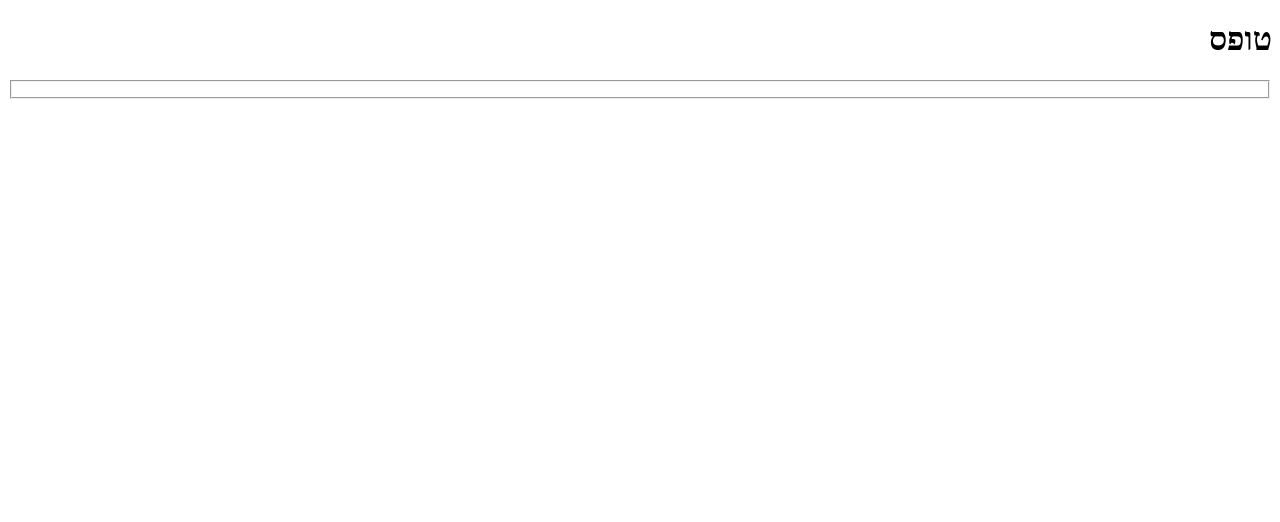
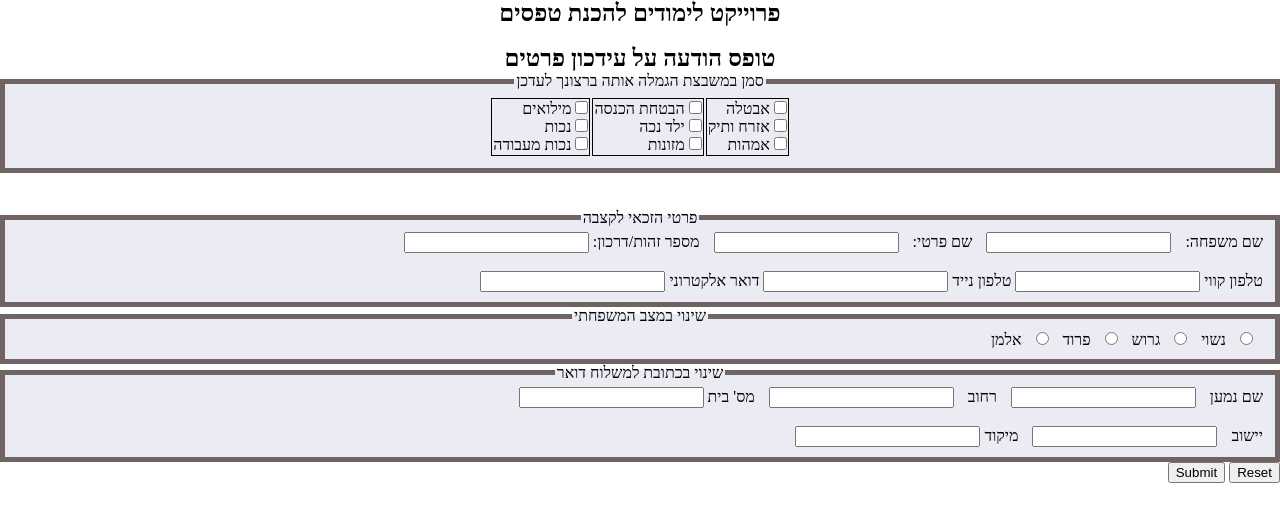
Before and after one commit to rapha-a-b/formal-forms, a plain HTML site: page form2.html in a window 1280 px wide. Drawn offline with Linux system fonts and the light colour scheme.

Commit message:
added 2nd form

```diff
--- a/form2.html
+++ b/form2.html
@@ -4,10 +4,173 @@
     <meta charset="UTF-8" />
     <meta http-equiv="X-UA-Compatible" content="IE=edge" />
     <meta name="viewport" content="width=device-width, initial-scale=1.0" />
+    <link rel="stylesheet" href="styles.css" />
     <title>Document</title>
   </head>
   <body dir="rtl">
-    <h1>טופס</h1>
-    <fieldset></fieldset>
+    <h2>פרוייקט לימודים להכנת טפסים</h2>
+    <br />
+    <h2>טופס הודעה על עידכון פרטים</h2>
+    <form action="https://formspree.io/f/mayzwwqo" method="POST">
+      <fieldset>
+        <legend>סמן במשבצת הגמלה אותה ברצונך לעדכן</legend>
+        <table>
+          <tr>
+            <td>
+              <input
+                type="checkbox"
+                name="unemployment"
+                id="unemployment"
+                value="unemployment"
+              />
+              <label for="unemployment">אבטלה</label>
+              <br />
+              <input
+                type="checkbox"
+                name="senior-citizen"
+                id="senior-citizen"
+                value="senior-citizen"
+              />
+              <label for="senior-citizen">אזרח ותיק</label>
+              <br />
+              <input
+                type="checkbox"
+                name="moterhood"
+                id="moterhood"
+                value="moterhood"
+              />
+              <label for="moterhood">אמהות</label>
+            </td>
+            <td>
+              <input
+                type="checkbox"
+                name="income-help"
+                id="income-help"
+                value="income-help"
+              />
+              <label for="income-help">הבטחת הכנסה</label>
+              <br />
+              <input
+                type="checkbox"
+                name="child-disability"
+                id="child-disability"
+                value="child-disability"
+              />
+              <label for="child-disability">ילד נכה</label>
+              <br />
+              <input
+                type="checkbox"
+                name="alimony"
+                id="alimony"
+                value="alimony"
+              />
+              <label for="alimony">מזונות</label>
+            </td>
+            <td>
+              <input
+                type="checkbox"
+                name="reserves"
+                id="reserves"
+                value="reserves"
+              />
+              <label for="reserves">מילואים</label>
+              <br />
+              <input
+                type="checkbox"
+                name="disability"
+                id="disability"
+                value="disability"
+              />
+              <label for="disability">נכות</label>
+              <br />
+              <input
+                type="checkbox"
+                name="work-disability"
+                id="work-disability"
+                value="work-disability"
+              />
+              <label for="work-disability">נכות מעבודה</label>
+            </td>
+          </tr>
+        </table>
+      </fieldset>
+      <br />
+      <br />
+      <fieldset>
+        <legend>פרטי הזכאי לקצבה</legend>
+        <label for="surname">שם משפחה:</label>
+        <input type="text" name="surname" id="surname" required />
+        <label for="first-name">שם פרטי:</label>
+        <input type="text" name="first-name" id="first-name" required />
+        <label for="first-name"> מספר זהות/דרכון:</label>
+        <input
+          type="tel"
+          name="id-number"
+          id="id-number"
+          pattern="[0-9]{9}"
+          required
+        />
+        <br /><br />
+        <label for="landline">טלפון קווי</label>
+        <input type="tel" name="landline" id="landline" pattern="[0-9]" />
+        <label for="mobile-number">טלפון נייד</label>
+        <input
+          type="tel"
+          name="mobile-number"
+          id="mobile-number"
+          pattern="[0-9]"
+        />
+        <label for="mail-address">דואר אלקטרוני</label>
+        <input type="email" name="mail-address" id="mail-address" />
+      </fieldset>
+      <fieldset>
+        <legend>שינוי במצב המשפחתי</legend>
+        <input
+          type="radio"
+          name="marital-status"
+          id="married"
+          value="married"
+        />
+        <label for="married">נשוי</label>
+        <input
+          type="radio"
+          name="marital-status"
+          id="divorced"
+          value="divorced"
+        />
+        <label for="divorced">גרוש</label>
+        <input
+          type="radio"
+          name="marital-status"
+          id="seperated"
+          value="seperated"
+        />
+        <label for="seperated">פרוד</label>
+        <input
+          type="radio"
+          name="marital-status"
+          id="widower"
+          value="widower"
+        />
+        <label for="widower">אלמן</label>
+      </fieldset>
+      <fieldset>
+        <legend>שינוי בכתובת למשלוח דואר</legend>
+        <label for="addressee">שם נמען</label>
+        <input type="text" name="addressee" id="addressee" />
+        <label for="street">רחוב</label>
+        <input type="text" name="street" id="street" />
+        <label for="house-number">מס' בית</label>
+        <input type="number" name="house-number" id="" />
+        <br />
+        <br />
+        <label for="city">יישוב</label>
+        <input type="text" name="city" id="city" />
+        <label for="postcode">מיקוד</label>
+        <input type="number" name="postcode" id="postcode" />
+      </fieldset>
+      <input type="reset" />
+      <input type="submit" />
+    </form>
   </body>
 </html>
```
